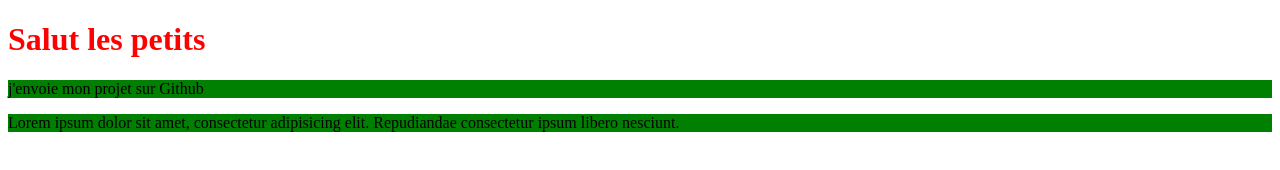
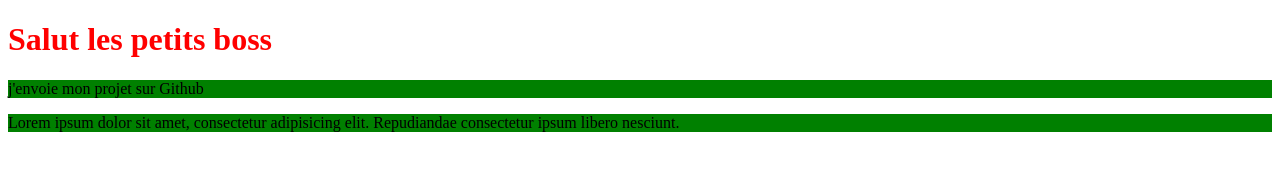
Before and after one commit to CAKPOBORIS/ESSAI, a plain HTML site: page index.html in a window 1280 px wide. Drawn offline with Linux system fonts and the light colour scheme.

Commit message:
Modification du h1

```diff
--- a/index.html
+++ b/index.html
@@ -9,7 +9,7 @@
 </head>
 <body>
      <h1>
-        Salut les petits
+        Salut les petits boss
      </h1>
      <p>
         j'envoie mon projet sur Github
```
